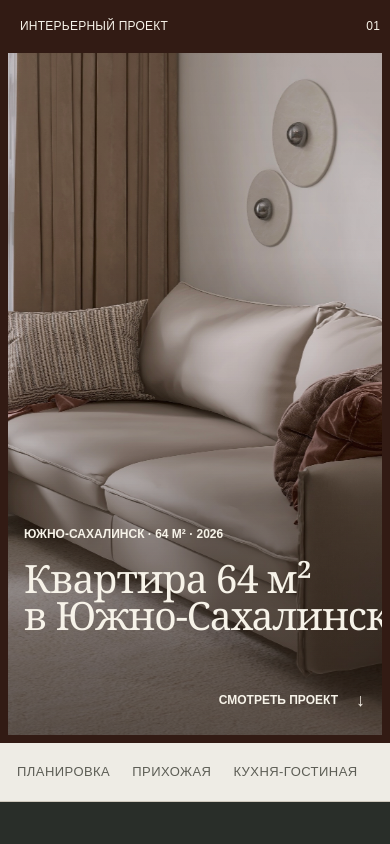
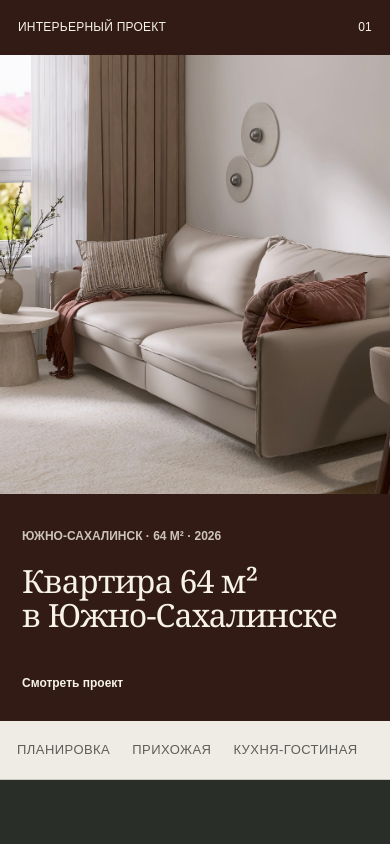
Before and after one commit to nadja091002-ux/interior-yuzhno-sakhalinsk-64, a Next.js app: page / in a window 390 px wide. Shown: the top 844 px of the page. Built offline with nearby package versions, Linux system fonts and the light colour scheme; no server answers.

Commit message:
Refine Sakhalin cover with quieter split editorial layout

```diff
--- a/app/globals.css
+++ b/app/globals.css
@@ -766,3 +766,25 @@ img {
 @media (max-width: 800px) {
   .project-section .gallery-image img { max-height: calc(100svh - 100px); }
 }
+
+
+/* A quieter editorial cover with a complete room view. */
+.hero { display:grid; grid-template-columns:42% 58%; min-height: min(790px,86svh); border:0; background:#321b14; }
+.hero-topline { grid-column:1/-1; position:relative; z-index:2; padding:22px 32px; }
+.hero-image { left:42%; top:64px; width:58%; height:calc(100% - 64px); object-fit:cover; object-position:center 55%; animation:none; z-index:0; }
+.hero-shade { display:none; }
+.hero-content { grid-column:1; position:relative; z-index:1; width:auto; margin:0; padding:64px 38px 120px; align-self:center; }
+.hero h1 { font-size:clamp(32px,3.6vw,58px); line-height:1.08; letter-spacing:-.025em; }
+.hero-title-line { white-space:normal; }
+.hero .eyebrow { font-size:12px; line-height:1.8; opacity:.78; max-width:250px; margin-bottom:28px; }
+.scroll-cue { left:38px; right:auto; bottom:38px; font-size:12px; text-transform:none; }
+.scroll-cue span { display:none; }
+@media(max-width:800px) {
+ .hero { grid-template-columns:1fr; min-height:0; }
+ .hero-topline { grid-column:1; padding:18px; }
+ .hero-image { position:relative; grid-column:1; grid-row:2; top:auto;left:auto;width:100%;height:52svh;object-position:center 55%; }
+ .hero-content { grid-column:1;grid-row:3;padding:32px 22px 88px; }
+ .hero h1 { font-size:clamp(32px,7vw,48px); }
+ .hero .eyebrow { margin-bottom:16px;max-width:none; }
+ .scroll-cue {left:22px;bottom:28px;}
+}
```
